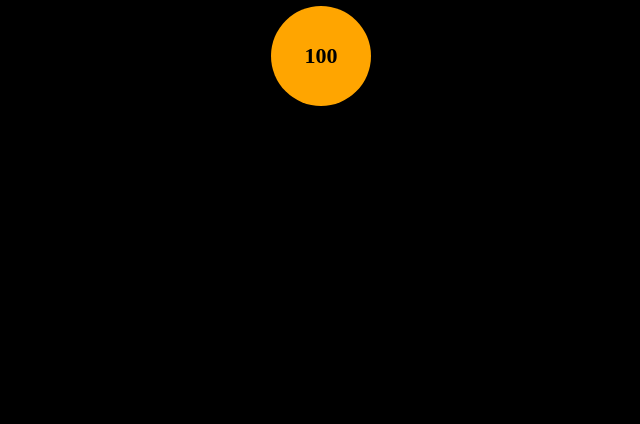
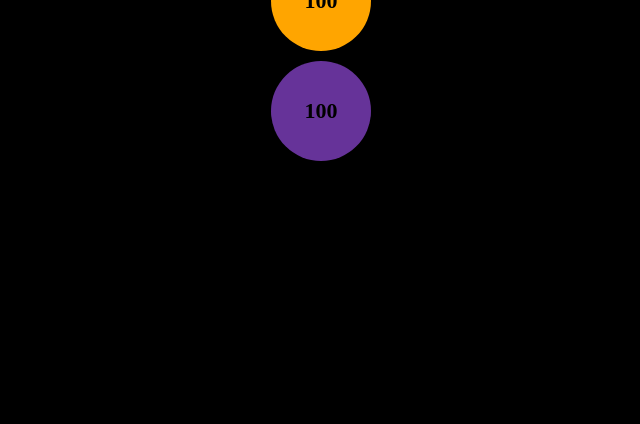
Before and after one commit to Denmokin/gitExersice, a plain HTML site: page index.html in a window 1280 px wide. Shown: the part 392-816 px from the top of the page, without its empty margins (319-959 px from the left). Drawn offline with Linux system fonts and the light colour scheme.

Commit message:
Commit 27

```diff
--- a/index.html
+++ b/index.html
@@ -11,6 +11,8 @@
 <body>
     <h1>The Ball Game</h1>
     <div onclick="onBallClick(this,event)" class="ball">100</div>
+
+    <div onclick="onBallClick(this,event)" class="ball second">100</div>
     <script src="main.js"></script>
     <script src="util.js"></script>
 </body>
--- a/style.css
+++ b/style.css
@@ -2,6 +2,10 @@ body {
     background-color: black;
     height: 100vh;
     align-content: center;
+    align-items: center;
+    display: flex;
+    flex-direction: column;
+    justify-content: center;
 }
 
 h1 {
@@ -10,6 +14,8 @@ h1 {
 }
 
 .ball {
+
+    margin:5px;
     max-width: 400px;
     max-height: 400px;
 
@@ -17,7 +23,6 @@ h1 {
     height: 100px;
     border-radius: 50%;
     background-color: orange;
-    margin: auto;
 
     text-align: center;
     align-content: center;
@@ -27,3 +32,7 @@ h1 {
 
     transition: 1s;
 }
+
+.second {
+    background-color: rebeccapurple;
+}
```
